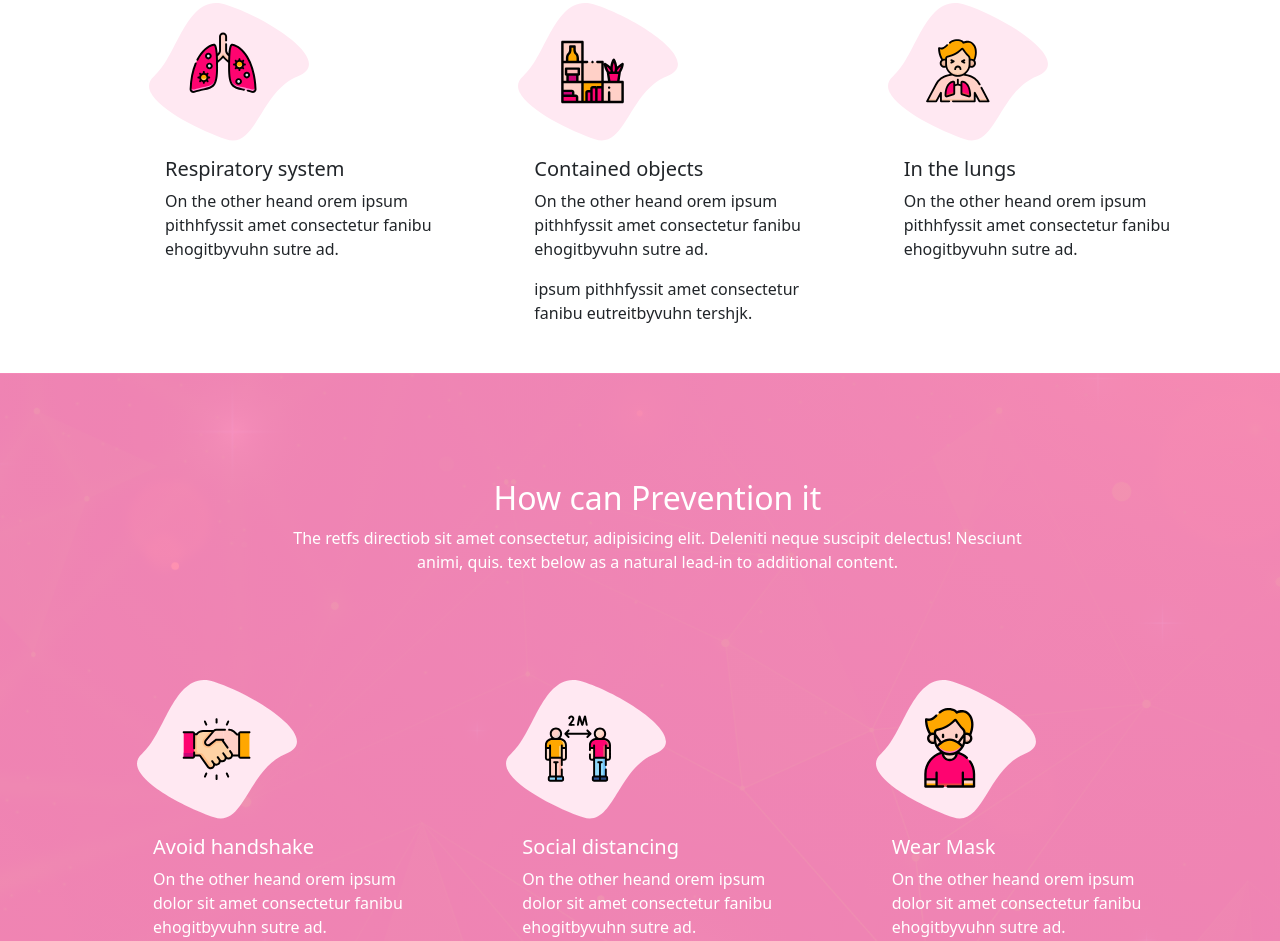
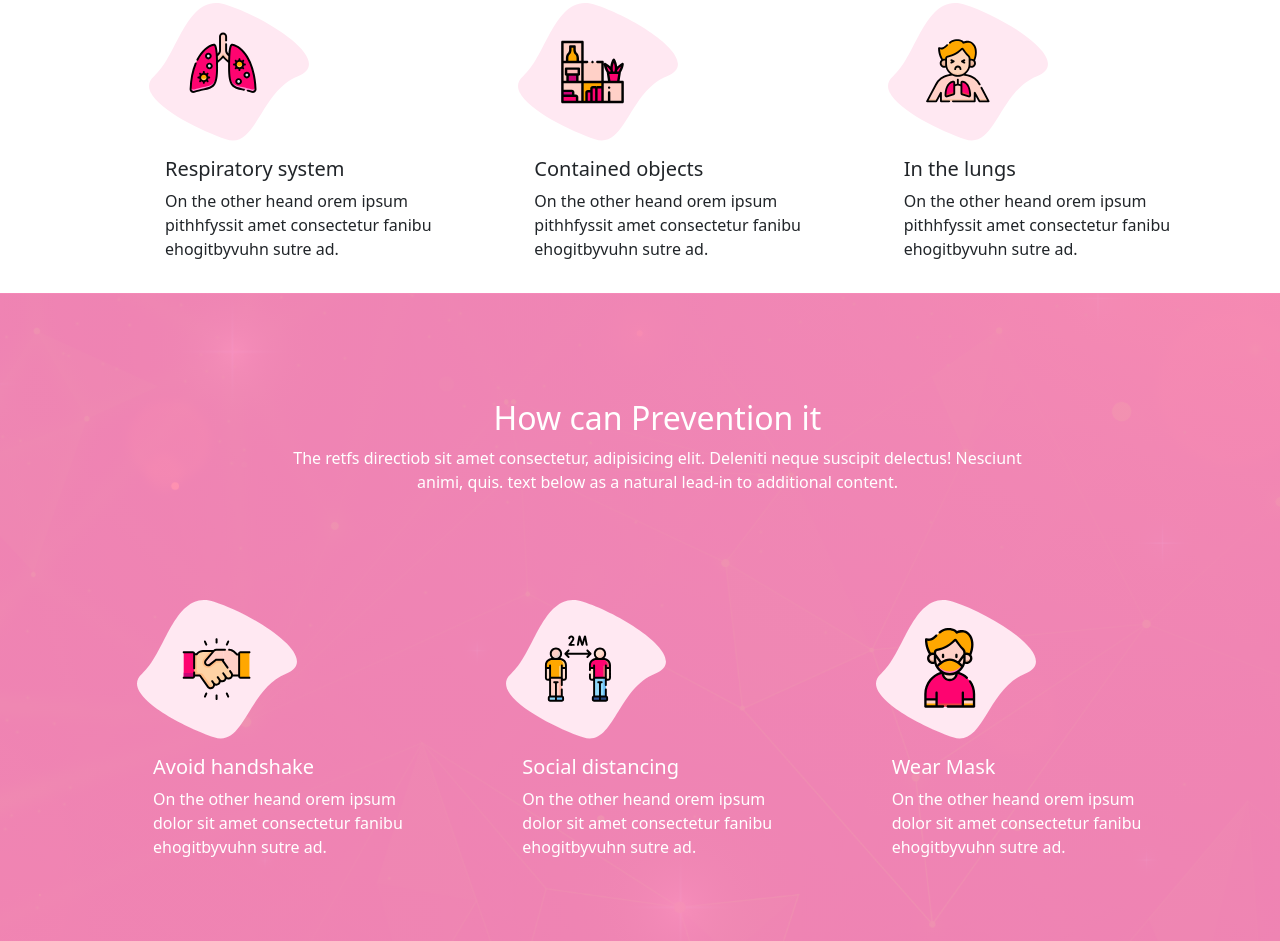
Before and after one commit to abduvohid20051013/covid19, a plain HTML site: page index.html in a window 1280 px wide. Shown: the part 1940-2881 px from the top of the page. Drawn offline with nearby package versions, Linux system fonts and the light colour scheme.

Commit message:
Add files via upload

```diff
--- a/index.html
+++ b/index.html
@@ -122,7 +122,6 @@
 						<div class="card-body">
 							<h5 class="card-title">Contained objects</h5>
 							<p class="card-text">On the other heand orem ipsum pithhfyssit amet consectetur fanibu ehogitbyvuhn sutre ad.</p>
-						ipsum pithhfyssit amet consectetur  fanibu eutreitbyvuhn tershjk.</p>
 					</div>
 				</div>
 			</li>
```
